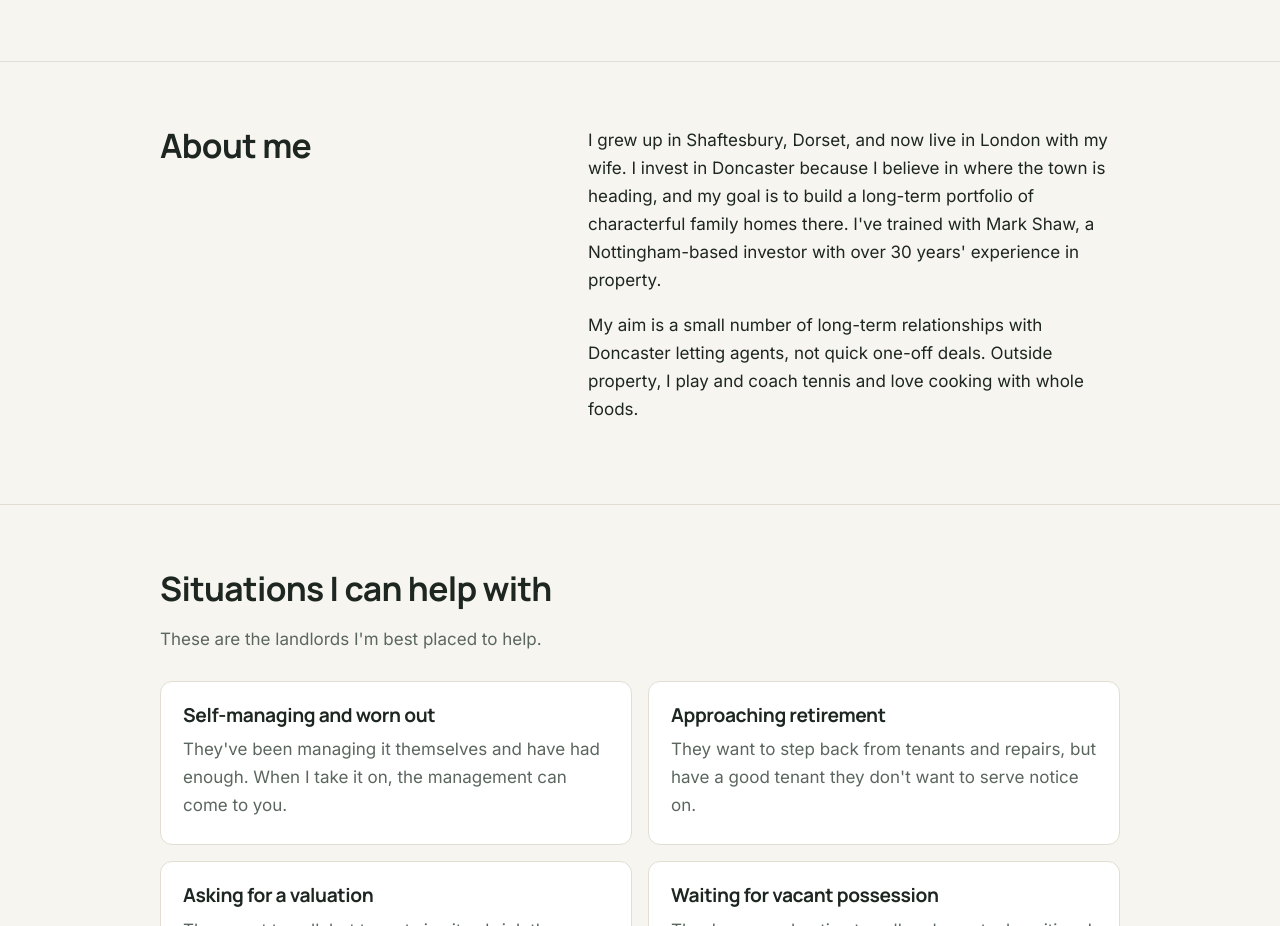
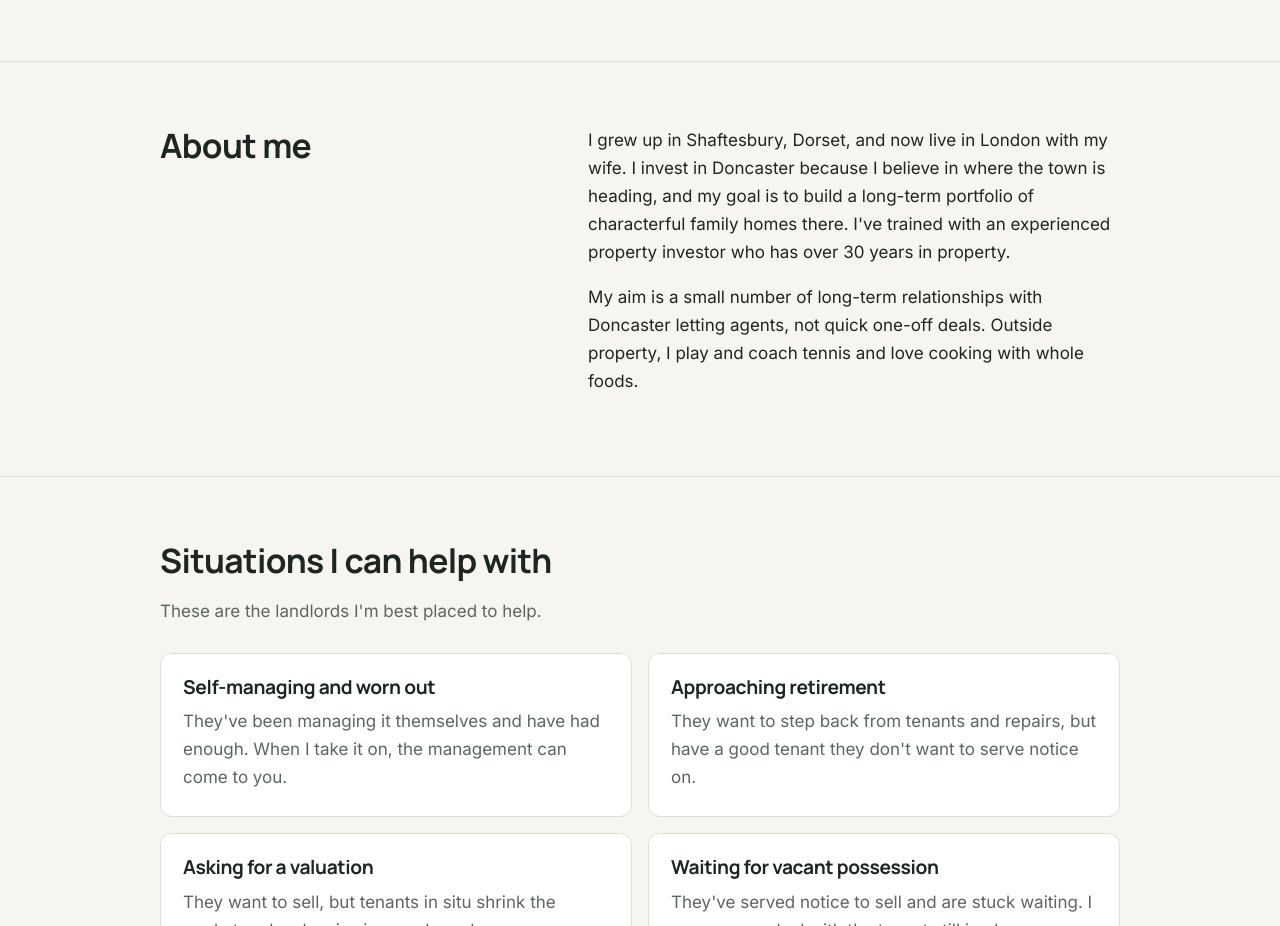
Before and after one commit to elliotsykes04-droid/elliotsykesproperty.com, a plain HTML site: page index.html in a window 1280 px wide. Shown: the part 1161-2087 px from the top of the page. Drawn offline with Linux system fonts and the light colour scheme.

Commit message:
Remove mentor's name from bio
Co-Authored-By: Claude Opus 5.5 <noreply@anthropic.com>
Claude-Session: https://claude.ai/code/session_01EnFgTk59a1KQ3Gd4uRDbEK

```diff
--- a/index.html
+++ b/index.html
@@ -129,7 +129,7 @@ footer{padding:32px 0 48px;color:var(--muted);font-size:.85rem;border-top:1px so
   <div class="wrap two">
     <h2>About me</h2>
     <div>
-      <p>I grew up in Shaftesbury, Dorset, and now live in London with my wife. I invest in Doncaster because I believe in where the town is heading, and my goal is to build a long-term portfolio of characterful family homes there. I've trained with Mark Shaw, a Nottingham-based investor with over 30 years' experience in property.</p>
+      <p>I grew up in Shaftesbury, Dorset, and now live in London with my wife. I invest in Doncaster because I believe in where the town is heading, and my goal is to build a long-term portfolio of characterful family homes there. I've trained with an experienced property investor who has over 30 years in property.</p>
       <p>My aim is a small number of long-term relationships with Doncaster letting agents, not quick one-off deals. Outside property, I play and coach tennis and love cooking with whole foods.</p>
     </div>
   </div>
```
